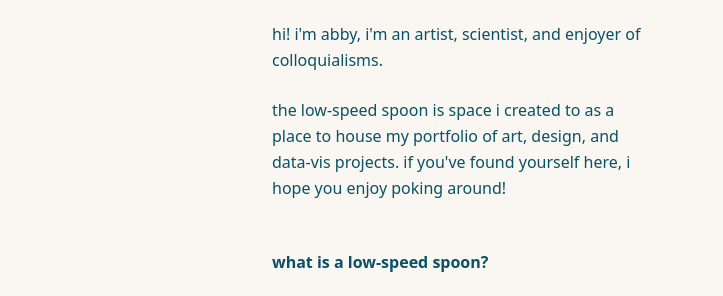
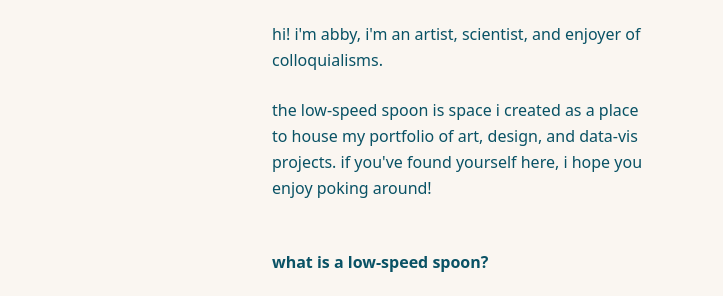
Before and after one commit to armcclain/low-speed-spoon, an Astro site: page /low-speed-spoon/about in a window 1280 px wide. Shown: the part 147-443 px from the top of the page, 0-723 px from the left. Built offline with nearby package versions, Linux system fonts and the light colour scheme; Astro itself is replaced by a stand-in of ours.

Commit message:
typo fix

```diff
--- a/src/pages/about.astro
+++ b/src/pages/about.astro
@@ -14,7 +14,7 @@ import NewsletterForm from '../components/NewsletterForm.astro';
       <div class="flex-1">
         <p>hi! i'm abby, i'm an artist, scientist, and enjoyer of colloquialisms.</p>
         <br>
-        <p>the low-speed spoon is space i created to as a place to house my portfolio of art, design, and data-vis projects. if you've found yourself here, i hope you enjoy poking around!</p>
+        <p>the low-speed spoon is space i created as a place to house my portfolio of art, design, and data-vis projects. if you've found yourself here, i hope you enjoy poking around!</p>
         <br>
         <p class="font-semibold mt-6">what is a low-speed spoon?</p>
 
```
Also changed, not shown: 15 other files.
